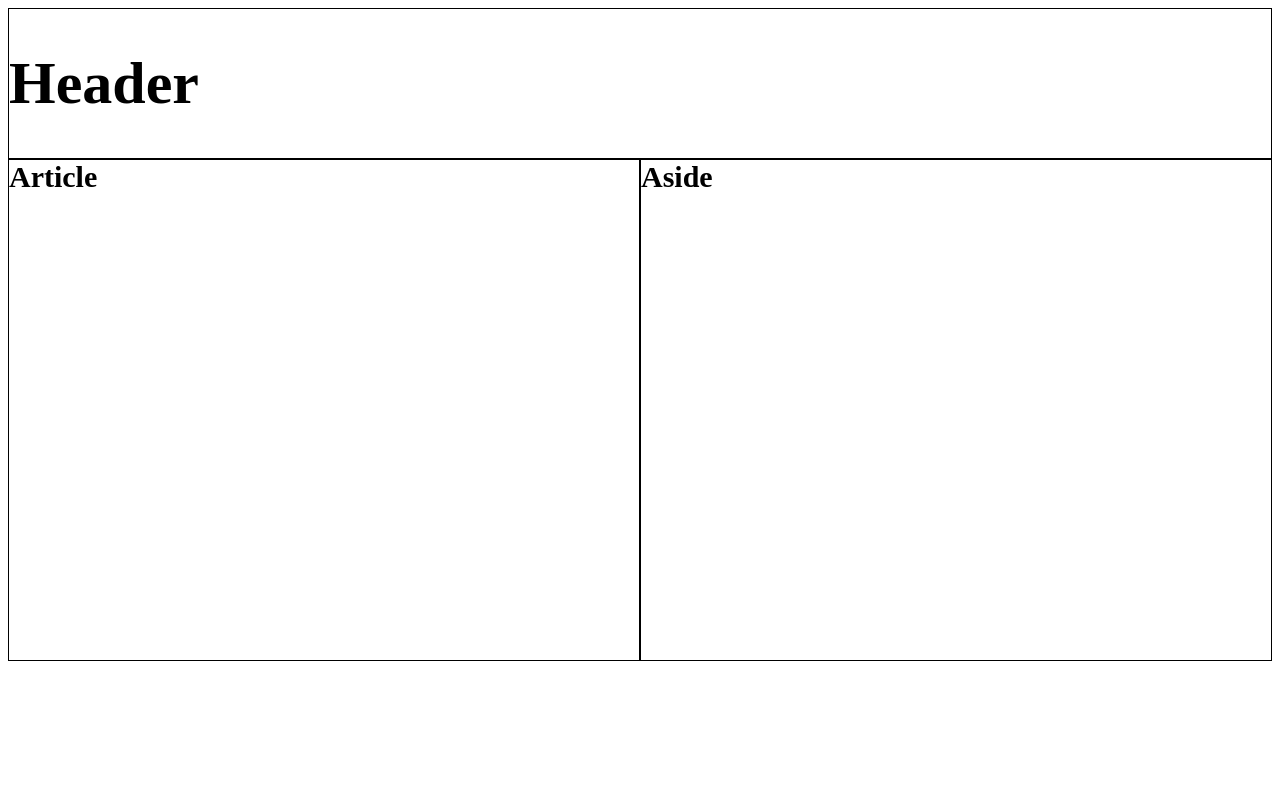
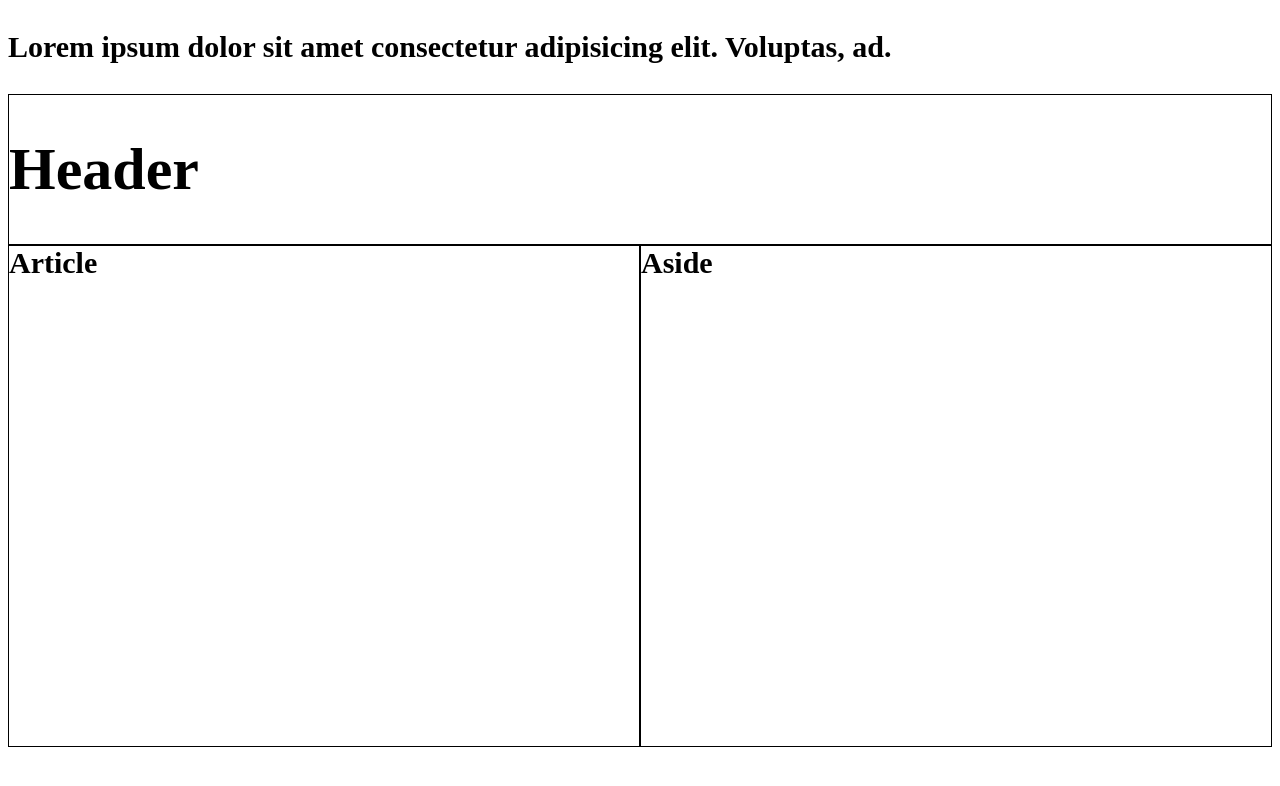
Before and after one commit to Farid-Fizard/first-repository, a plain HTML site: page index.html in a window 1280 px wide. Drawn offline with Linux system fonts and the light colour scheme.

Commit message:
second commmit

```diff
--- a/index.html
+++ b/index.html
@@ -1,5 +1,6 @@
 <!DOCTYPE html>
 <html lang="en">
+
 <head>
     <meta charset="UTF-8">
     <meta http-equiv="X-UA-Compatible" content="IE=edge">
@@ -7,15 +8,18 @@
     <link rel="stylesheet" href="style.css">
     <title>Document</title>
 </head>
+
 <body>
+    <p>Lorem ipsum dolor sit amet consectetur adipisicing elit. Voluptas, ad.</p>
     <div class="header">
         <h1>Header</h1>
     </div>
     <div class="main">
         <div class="content">
             <div class="article"> Article</div>
-         <div class="aside">Aside</div>
+            <div class="aside">Aside</div>
         </div>
     </div>
 </body>
+
 </html>
```
